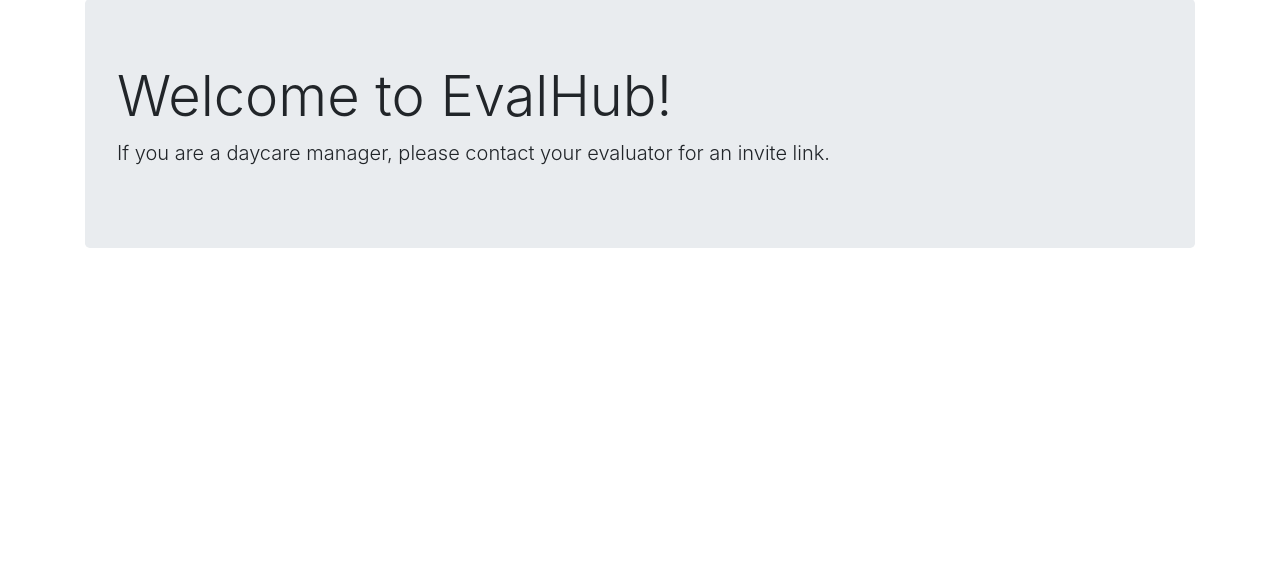
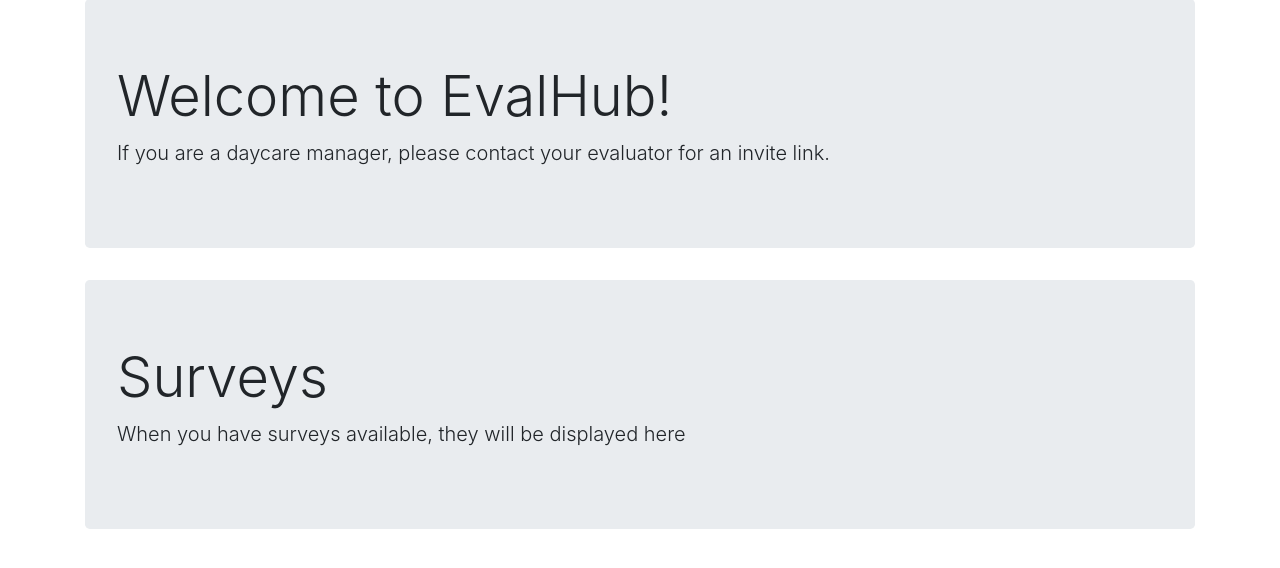
Before and after one commit to GMMan/evalhub, a Django app: page / in a window 1280 px wide. Shown: the part 79-647 px from the top of the page. Run offline with Django 3.2, Linux system fonts and the light colour scheme; some libraries are stand-ins or nearby versions.

Commit message:
changes to index

```diff
--- a/evalhubapp/templates/evalhubapp/index.html
+++ b/evalhubapp/templates/evalhubapp/index.html
@@ -4,4 +4,8 @@
     <h1 class="display-4">Welcome to EvalHub!</h1>
     <p class="lead">If you are a daycare manager, please contact your evaluator for an invite link.</p>
   </div>
+  <div class="jumbotron">
+    <h1 class="display-4">Surveys</h1>
+    <p class="lead">When you have surveys available, they will be displayed here</p>
+  </div>
 {% endblock %}
```
